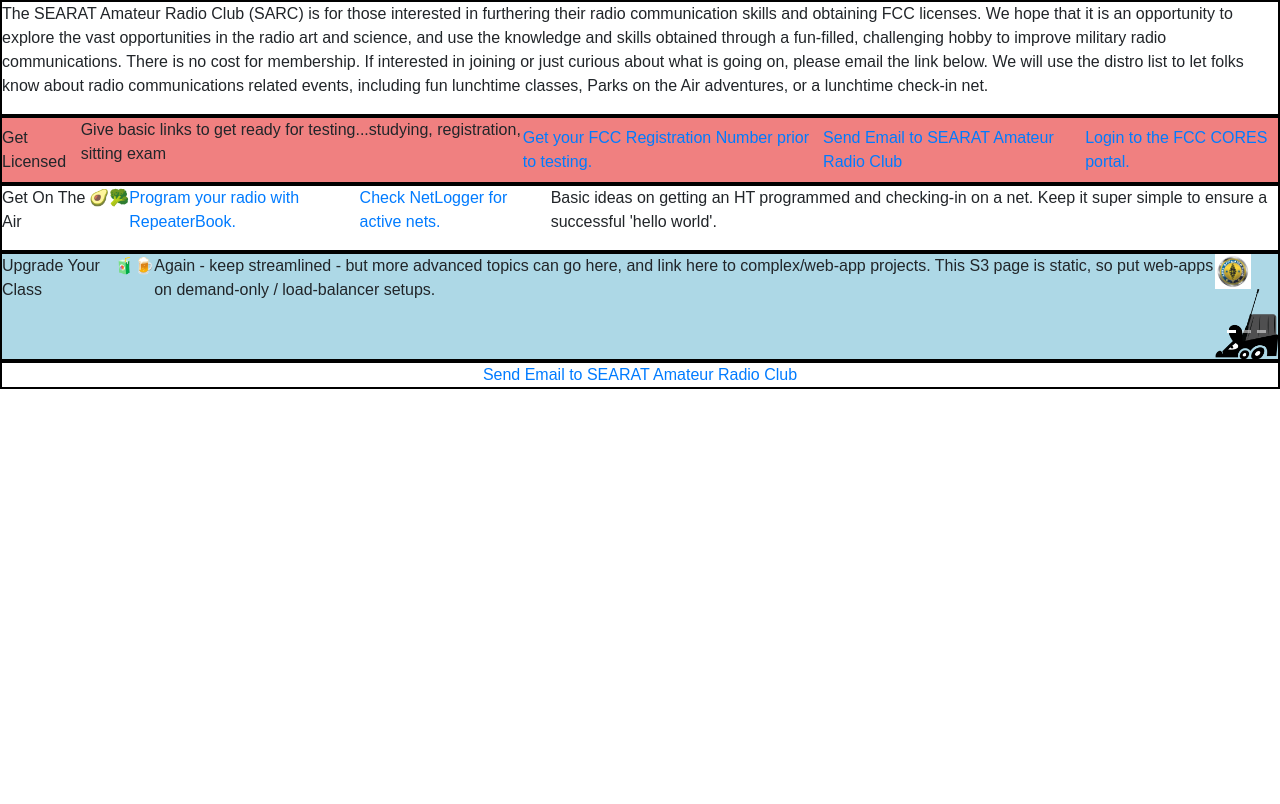
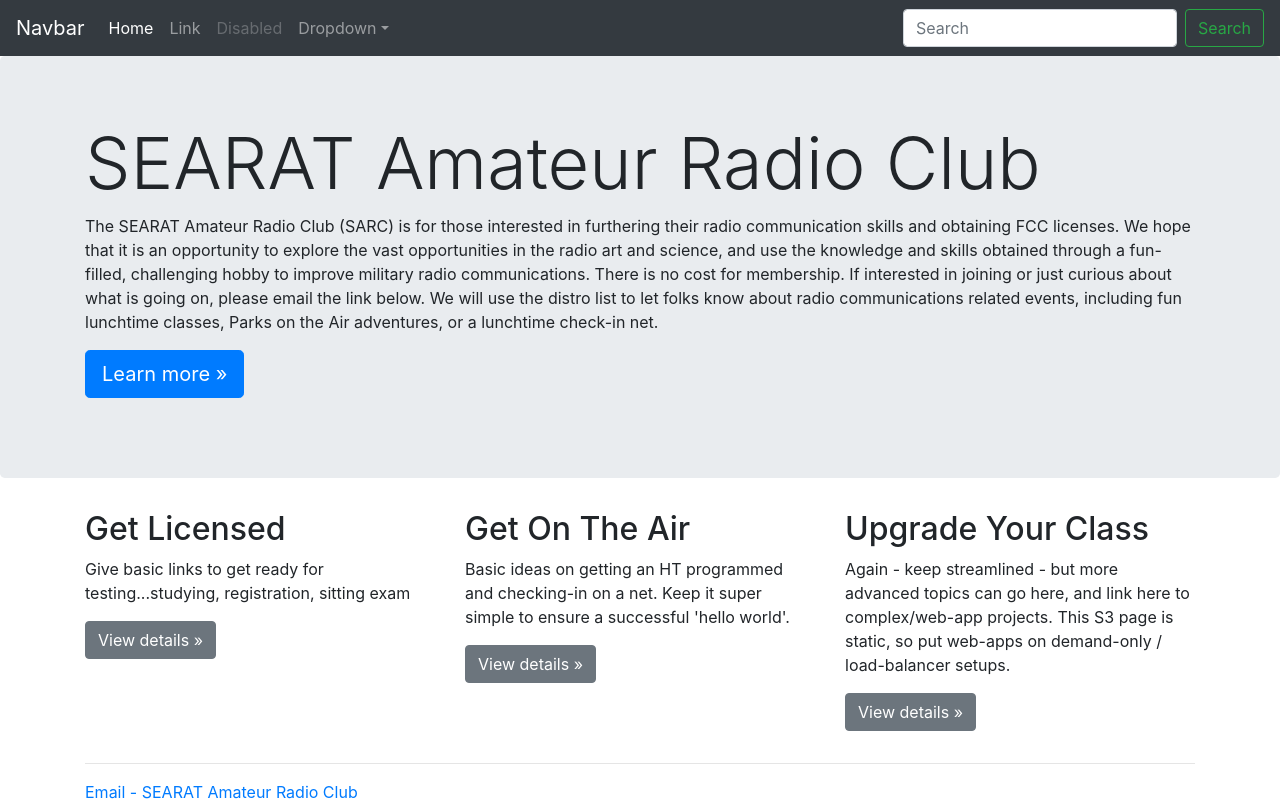
Before and after one commit to jdjfbnc6626/sarc-kq4caa, a plain HTML site: page index.html in a window 1280 px wide. Drawn offline with nearby package versions, Linux system fonts and the light colour scheme.

Commit message:
Overhaul to Bootstrap template Jumbotron

```diff
--- /dev/null
+++ b/bootstrap-jumbotron-bak/style.css
@@ -0,0 +1,51 @@
+html {
+    background-color: white;
+}
+
+.flex-container {
+    border: 2px solid black;
+    font-family: Arial, Helvetica, sans-serif
+}
+
+.page-top {
+    display: flex;
+    flex-direction: column;
+    align-items: center;
+    justify-content: center;
+}
+
+.get-licensed {
+    display: flex;
+    flex-direction: row;
+    align-items: center;
+    justify-content: space-between;
+    background-color: lightcoral;
+}
+
+.get-on-the-air {
+    display: flex;
+    flex-direction: row;
+    align-items: right;
+    justify-content: center;
+    background-color: white
+}
+
+.go-upgrade {
+    display: flex;
+    flex-direction: row;
+    align-items: left;
+    justify-content: center;
+    background-color: lightblue;
+}
+
+/* .beverage-box div:first-child {
+  flex-basis: 100%;
+  padding-left: 50%;
+} */
+
+.page-bottom {
+    display: flex;
+    flex-direction: column;
+    align-items: center;
+    justify-content: center;
+}
--- a/index.html
+++ b/index.html
@@ -1,108 +1,104 @@
 <!DOCTYPE html>
 <html xmlns="http://www.w3.org/1999/xhtml" >
 
+<!-- HEAD CONTROLS TAB, FAVICON, AND MAIN FETCH TO BOOTSTRAP STYLING -->
   <head>
-    <title>SEARAT Amateur Radio Club</title>
+    <title>KQ4CAA</title>
     <link rel="icon" type="image/png" href="./images/favicon-32x32.png" />
+    <!-- MOST STYLING BY LIVE FETCH TO BOOTSTRAP SERVER -->
+    <link rel="stylesheet" href="https://cdn.jsdelivr.net/npm/bootstrap@4.3.1/dist/css/bootstrap.min.css" integrity="sha384-ggOyR0iXCbMQv3Xipma34MD+dH/1fQ784/j6cY/iJTQUOhcWr7x9JvoRxT2MZw1T" crossorigin="anonymous">
+    <!-- LOCAL STYLING -->
     <link rel="stylesheet" href="style.css"/>
-    <!-- NOT SURE IF STATIC PAGE CAN TAKE, AND CREATES STYLESHEET CONFLICT, BUT ALLOWS CAROUSEL PLUGIN -->
-    <link rel="stylesheet" href="https://cdn.jsdelivr.net/npm/bootstrap@4.3.1/dist/css/bootstrap.min.css" integrity="sha384-ggOyR0iXCbMQv3Xipma34MD+dH/1fQ784/j6cY/iJTQUOhcWr7x9JvoRxT2MZw1T" crossorigin="anonymous">
   </head>
 
-  <body>
-      <div class="grid-wrapper">
-          <div class='page-top flex-container'>
-              <!-- <img src='./images/C-RAT-LOGO.png' max-width='150px' height='auto'/> -->
+<!-- NAVBAR LIKELY OMIT FOR SIMPLE S3 BUCKET SITE...HOW COMPLEX THE MAZE? -->
+<nav class="navbar navbar-expand-md navbar-dark fixed-top bg-dark">
+  <a class="navbar-brand" href="#">Navbar</a>
+  <button class="navbar-toggler" type="button" data-toggle="collapse" data-target="#navbarsExampleDefault" aria-controls="navbarsExampleDefault" aria-expanded="false" aria-label="Toggle navigation">
+    <span class="navbar-toggler-icon"></span>
+  </button>
+
+  <div class="collapse navbar-collapse" id="navbarsExampleDefault">
+    <ul class="navbar-nav mr-auto">
+      <li class="nav-item active">
+        <a class="nav-link" href="#">Home <span class="sr-only">(current)</span></a>
+      </li>
+      <li class="nav-item">
+        <a class="nav-link" href="#">Link</a>
+      </li>
+      <li class="nav-item">
+        <a class="nav-link disabled" href="#">Disabled</a>
+      </li>
+      <li class="nav-item dropdown">
+        <a class="nav-link dropdown-toggle" href="#" id="dropdown01" data-toggle="dropdown" aria-haspopup="true" aria-expanded="false">Dropdown</a>
+        <div class="dropdown-menu" aria-labelledby="dropdown01">
+          <a class="dropdown-item" href="#">Action</a>
+          <a class="dropdown-item" href="#">Another action</a>
+          <a class="dropdown-item" href="#">Something else here</a>
+        </div>
+      </li>
+    </ul>
+    <form class="form-inline my-2 my-lg-0">
+      <input class="form-control mr-sm-2" type="text" placeholder="Search" aria-label="Search">
+      <button class="btn btn-outline-success my-2 my-sm-0" type="submit">Search</button>
+    </form>
+  </div>
+</nav>
+
+
+<!-- Main jumbotron for a primary marketing message or call to action -->
+<main role="main">
+
+  <!-- RENDERED BY DIV CONTAINERS -->
+  <div class="jumbotron">
+    <div class="container">
+      <h1 class="display-3">SEARAT Amateur Radio Club</h1>
       <p>
         The SEARAT Amateur Radio Club (SARC) is for those interested in furthering their radio communication skills and obtaining FCC licenses.
         We hope that it is an opportunity to explore the vast opportunities in the radio art and science, and use the knowledge and skills obtained through a fun-filled, challenging hobby to improve military radio communications.
         There is no cost for membership. If interested in joining or just curious about what is going on, please email the link below.
         We will use the distro list to let folks know about radio communications related events, including fun lunchtime classes, Parks on the Air adventures, or a lunchtime check-in net.
       </p>
-              <!-- <img src="./images/arrl_Affiliated_Club_Logo_Round.jpg" max-width="150px" height="auto"> -->
+      <p><a class="btn btn-primary btn-lg" href="#" role="button">Learn more &raquo;</a></p>
+    </div>
   </div>
 
-          <!-- GET LICENSED -->
-
-          <div class='get-licensed flex-container'>
-            <header>
-              Get Licensed
-            </header>
+  <div class="container">
+    <!-- Example row of columns - THIS IS A FUNDAMENTAL LAYOUT CONCEPT OF THE SEARAT SITE...KEEP -->
+    <div class="row">
+      <div class="col-md-4">
+        <h2>Get Licensed</h2>
         <p>
           Give basic links to get ready for testing...studying, registration, sitting exam
         </p>
-            <a href = "https://www.fcc.gov/wireless/support/knowledge-base/universal-licensing-system-uls-resources/getting-fcc-registration#:~:text=Once%20you%20have%20activated%20your,and%20click%20the%20Log%20In">Get your FCC Registration Number prior to testing.</a>            <a href = "mailto: searat.arc@gmail.com">Send Email to SEARAT Amateur Radio Club</a>
-            <a href = "https://apps.fcc.gov/cores/userLogin.do">Login to the FCC CORES portal.</a>
+        <p><a class="btn btn-secondary" href="#" role="button">View details &raquo;</a></p>
       </div>
-
-          <!-- GET ON THE AIR -->
-
-          <div class='get-on-the-air flex-container'>
-            <header>
-              Get On The Air
-            </header>
-            <div class="food-item">🥑</div>
-            <div class="food-item">🥦</div>
-            <a href = "https://repeaterbook.com/index.php/en-us/">Program your radio with RepeaterBook.</a>
-            <a href = "https://www.netlogger.org/">Check NetLogger for active nets.</a>
+      <div class="col-md-4">
+        <h2>Get On The Air</h2>
         <p>
           Basic ideas on getting an HT programmed and checking-in on a net. Keep it super simple to ensure a successful 'hello world'.
-            </p>
+        <p><a class="btn btn-secondary" href="#" role="button">View details &raquo;</a></p>
       </div>
-
-          <!-- UPGRADE YOUR CLASS -->
-
-          <div class='go-upgrade flex-container'>
-            <!-- ALIGN DOES NOT WORK, SO LIKELY ADAPT https://getbootstrap.com/docs/4.3/examples/ -->
-            <header align-item="center">
-              Upgrade Your Class
-            </header>
-            <div class="food-item">🧃</div>
-            <div class="food-item">🍺</div>
+      <div class="col-md-4">
+        <h2>Upgrade Your Class</h2>
         <p>
           Again - keep streamlined - but more advanced topics can go here, and link here to complex/web-app projects. This S3 page is static, so put web-apps on demand-only / load-balancer setups.
-            </p>
-
-            <!-- CAROUSEL PLUGIN -->
-            <div id="myCarousel" class="carousel slide" data-ride="carousel">
-              <!-- Indicators -->
-              <ol class="carousel-indicators">
-                <li data-target="#myCarousel" data-slide-to="0" class="active"></li>
-                <li data-target="#myCarousel" data-slide-to="1"></li>
-                <li data-target="#myCarousel" data-slide-to="2"></li>
-              </ol>
-
-              <!-- Wrapper for slides -->
-              <div class="carousel-inner">
-                <div class="item active">
-                  <img src="./images/arrl_Affiliated_Club_Logo_Round.jpg" alt="IS THIS CAPTION OR ACCESSABILITY" height="35px" width="auto">
-                </div>
-
-                <div class="item">
-                  <img src="./images/C-RAT-LOGO.png" alt="NOT SURE" height="70px" width="auto">
+        <p><a class="btn btn-secondary" href="#" role="button">View details &raquo;</a></p>
       </div>
     </div>
 
-              <!-- Left and right controls -->
-              <a class="left carousel-control" href="#myCarousel" data-slide="prev">
-                <span class="glyphicon glyphicon-chevron-left"></span>
-                <span class="sr-only">Previous</span>
-              </a>
-              <a class="right carousel-control" href="#myCarousel" data-slide="next">
-                <span class="glyphicon glyphicon-chevron-right"></span>
-                <span class="sr-only">Next</span>
-              </a>
-            </div>
-            <!-- CAROUSEL PLUGIN -->
+    <!-- hr "horizontal rule" tag...the line between main and the footer -->
+    <hr>
 
+  <!-- CLOSES THE "ROW COLUMNS" DIV CONTAINER -->
   </div>
 
-          <!-- FOOTER -->
+</main>
 
-          <div class='page-bottom flex-container'>
-            <a href = "mailto: searat.arc@gmail.com">Send Email to SEARAT Amateur Radio Club</a>
-          </div>
-      </div>
-  </body>
+<!-- MAY OR MAY NOT CARE TO KEEP A FOOTER...SUB IN THE "CONTACT US" EMAIL TAG -->
+<footer class="container">
+  <a href = "mailto: searat.arc@gmail.com">Email - SEARAT Amateur Radio Club</a>
+</footer>
 
+<!-- END OF PAGE -->
 </html>
--- a/style.css
+++ b/style.css
@@ -1,51 +1,4 @@
-html {
-    background-color: white;
+/* Move down content because we have a fixed navbar that is 3.5rem tall */
+body {
+  padding-top: 3.5rem;
 }
-
-.flex-container {
-    border: 2px solid black;
-    font-family: Arial, Helvetica, sans-serif
-}
-
-.page-top {
-    display: flex;
-    flex-direction: column;
-    align-items: center;
-    justify-content: center;
-}
-
-.get-licensed {
-    display: flex;
-    flex-direction: row;
-    align-items: center;
-    justify-content: space-between;
-    background-color: lightcoral;
-}
-
-.get-on-the-air {
-    display: flex;
-    flex-direction: row;
-    align-items: right;
-    justify-content: center;
-    background-color: white
-}
-
-.go-upgrade {
-    display: flex;
-    flex-direction: row;
-    align-items: left;
-    justify-content: center;
-    background-color: lightblue;
-}
-
-/* .beverage-box div:first-child {
-  flex-basis: 100%;
-  padding-left: 50%;
-} */
-
-.page-bottom {
-    display: flex;
-    flex-direction: column;
-    align-items: center;
-    justify-content: center;
-}
```
Also changed, not shown: bootstrap-jumbotron-bak/images/C-RAT-LOGO.png (renamed from images/C-RAT-LOGO.png), bootstrap-jumbotron-bak/images/arrl_Affiliated_Club_Logo_Round.jpg (renamed from images/arrl_Affiliated_Club_Logo_Round.jpg), bootstrap-jumbotron-bak/images/favicon-32x32.png (added), 3 other files. Lines whose indentation alone changed are shown as unchanged.
